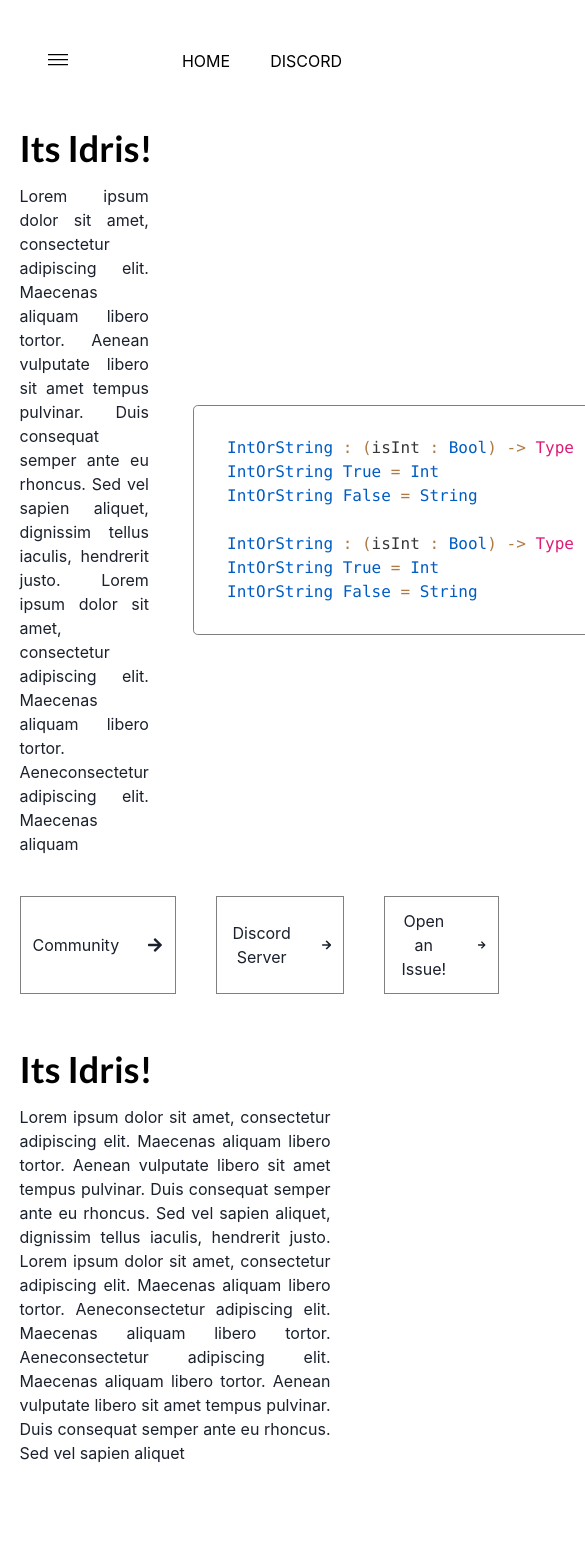
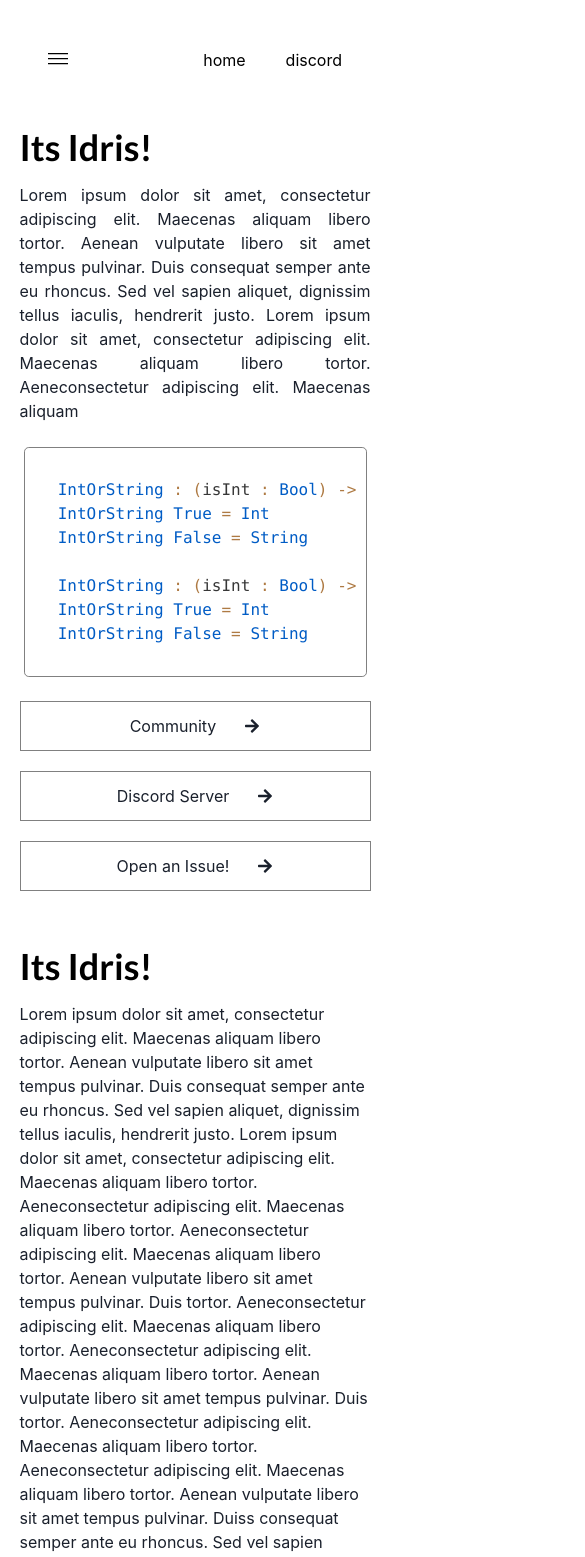
Before and after one commit to algebraic-dev/idris-4-noobs, a Next.js app: page / in a window 390 px wide. Shown: the top 1557 px of the page, 585 px wide, since content can reach past the window. Built offline with nearby package versions, Linux system fonts and the light colour scheme.

Commit message:
fix: made index responsive

```diff
--- a/components/ArticleTree.tsx
+++ b/components/ArticleTree.tsx
@@ -11,17 +11,18 @@
 
 const Module = ({ name }: { name: string }) => (
   <Box
-    fontSize="15"
+    fontSize="12"
     fontWeight="bold"
     textColor="brand.text-main"
     fontFamily="lato"
+    textTransform="uppercase"
   >
     {name}
   </Box>
 )
 
 const File = ({ name, selected }: { name: string; selected: boolean }) => (
-  <Box fontFamily="lato" textColor="brand.text-main" fontSize="15">
+  <Box fontFamily="lato" textColor="brand.text-side-faded" fontSize="15">
     {name}
   </Box>
 )
@@ -75,7 +76,9 @@
           my={1}
           borderY="none"
           borderRight="none"
-          borderLeftColor={selected == fileTree ? 'white' : 'transparent'}
+          borderLeftColor={
+            selected == fileTree ? 'brand.text-side-faded' : 'transparent'
+          }
           borderLeftWidth="3px"
           transition="0.2s background"
           _hover={{
--- a/components/Code.tsx
+++ b/components/Code.tsx
@@ -18,7 +18,8 @@
     <Box flexGrow={1} width="100%" w={width ? width : ''}>
       <pre>
         <ChakraCode
-          boxShadow="0px 10px 20px rgba(0, 0, 0, 0.12);"
+          border="1px solid grey"
+          boxShadow="none"
           width="100%"
           p={5}
           className={className}
--- a/components/Menu/index.module.css
+++ b/components/Menu/index.module.css
@@ -4,6 +4,13 @@
   transition: background-size 0.3s ease;
 }
 
+.menu-white {
+  background: linear-gradient(#fff, #fff) right bottom/0 2px no-repeat;
+  background-size: 0% 2px;
+  transition: background-size 0.3s ease;
+}
+
+.menu-white:hover,
 .menu-item:hover {
   background-position: left bottom;
   background-size: 100% 2px;
--- a/components/Menu/index.tsx
+++ b/components/Menu/index.tsx
@@ -1,4 +1,4 @@
-import { Text, Flex, Spacer } from '@chakra-ui/react'
+import { Text, Flex, Spacer, chakra } from '@chakra-ui/react'
 import styles from './index.module.css'
 
 import { VscMenu } from 'react-icons/vsc'
@@ -6,27 +6,17 @@
 interface Props {
   children: string
   color: string
+  href: string
 }
 
-const Item = ({
-  href,
-  children,
-  color,
-}: {
-  href: string
-  color: string
-  children: string
-}) => (
-  <Text
-    textTransform="uppercase"
-    textColor={color}
-    className={styles['menu-item']}
-  >
-    <a href={href} className="bg-line menu-item">
+const Item = ({ href, children, color }: Props) => {
+  let theme = styles[color == 'white' ? 'menu-white' : 'menu-item']
+  return (
+    <chakra.a href={href} textColor={color} className={theme}>
       {children}
-    </a>
-  </Text>
-)
+    </chakra.a>
+  )
+}
 
 const Menu = ({ onClick, color }: { color: string; onClick: () => void }) => (
   <Flex padding="12">
@@ -35,7 +25,7 @@
     </Text>
     <Spacer />
     <Flex gridGap="10">
-      <Item color={color} href="#">
+      <Item color={color} href="/">
         home
       </Item>
       <Item color={color} href="#">
--- a/components/Paragraph.tsx
+++ b/components/Paragraph.tsx
@@ -9,7 +9,8 @@
   return (
     <Text
       marginBottom="1"
-      width={width ? width : 'auto'}
+      textAlign="justify"
+      width={width ? width : '100%'}
       textColor="brand.text-faded"
       lineHeight="8"
     >
--- /dev/null
+++ b/components/Pushable.tsx
@@ -0,0 +1,22 @@
+import { Box } from '@chakra-ui/react'
+
+interface Props {
+  children: React.ReactNode
+  enabled?: boolean
+  size: string
+}
+
+const Pushable = ({ children, enabled, size }: Props) => {
+  return (
+    <Box
+      marginLeft={['0rem', '0rem', enabled ? size : '0rem']}
+      transition="ease-in-out"
+      transitionDuration="700ms"
+      transitionTimingFunction="ease-in-out"
+    >
+      {children}
+    </Box>
+  )
+}
+
+export default Pushable
--- a/components/Sidebar.tsx
+++ b/components/Sidebar.tsx
@@ -1,4 +1,4 @@
-import { Box, Text, Flex, Spacer, Center, chakra } from '@chakra-ui/react'
+import { Box, Text, Flex, Spacer, chakra, Img, Center } from '@chakra-ui/react'
 import { PostDir, PostFile } from '@lib/posts'
 import { VscChromeClose } from 'react-icons/vsc'
 import ArticleTree from './ArticleTree'
@@ -12,16 +12,19 @@
 }
 
 const Logo = () => (
-  <Text
+  <Flex
     width={['fit-content', 'fit-content', '100%']}
     fontSize="25px"
-    textAlign="center"
     textColor="brand.text-main"
+    alignItems="end"
     fontWeight="600"
   >
-    Idris2
-    <chakra.span textColor="#94202B">Noobs</chakra.span>
-  </Text>
+    <Center margin="auto">
+      <Img src="/Logo.svg" mr="2" width={4} />
+      Idris2
+      <chakra.span textColor="#b02c38">Noobs</chakra.span>
+    </Center>
+  </Flex>
 )
 
 const scrollBar = {
@@ -60,11 +63,11 @@
     p="15px"
     css={scrollBar}
   >
-    <Flex paddingY="20px" textColor="brand.text-main" paddingX="10px">
+    <Flex paddingY="15px" textColor="brand.text-main" paddingX="10px">
       <Logo />
       <Spacer />
-      <Center>
-        <VscChromeClose size={20} onClick={() => onClick()} />
+      <Center display={{ md: 'none', lg: 'box' }}>
+        <VscChromeClose size={16} onClick={() => onClick()} />
       </Center>
     </Flex>
     <Box paddingTop="10px">
--- a/components/Track.tsx
+++ b/components/Track.tsx
@@ -13,7 +13,7 @@
   url: string
 }
 
-const Line = () => <Box width="20" height="1" bgColor="brand.main"></Box>
+const Line = () => <Box width="12" height="1" bgColor="brand.main"></Box>
 
 const Circular = ({ marked, title, number, url }: CircleProps) => (
   <a href={'/posts/' + url}>
--- a/pages/_app.tsx
+++ b/pages/_app.tsx
@@ -7,12 +7,14 @@
 
 const colors = {
   brand: {
+    degrade: 'linear-gradient(95.12deg, #FE8450 1.96%, #CB2B3A 101.85%)',
     line: 'linear-gradient(#000, #000) right bottom/0 2px no-repeat',
     main: '#D73A49',
     'main-rgb': '215, 58, 73',
     'main-darker': '#932530',
     'text-main': 'white',
-    'text-faded': 'gray.600',
+    'text-faded': '#373737',
+    'text-side-faded': '#ffefef',
     'text-title': 'black',
   },
   fonts: {
--- a/pages/index.tsx
+++ b/pages/index.tsx
@@ -1,20 +1,21 @@
 import { readPosts } from '@lib/posts'
+import Sidebar from '@components/Sidebar'
+import Menu from '@components/Menu'
+import { PostDir, PostFile } from '@lib/posts'
+import { useState } from 'react'
+import Code from '@components/CodeBourded'
+import Header from '@components/Header'
+import { FaArrowRight, FaSearch } from 'react-icons/fa'
+
 import {
-  Box,
-  Text,
+  Box as Link,
+  Text as Paragraph,
   Flex,
   Input,
   InputGroup,
   InputLeftElement,
 } from '@chakra-ui/react'
-import Sidebar from '@components/Sidebar'
-import Menu from '@components/Menu'
-import { PostDir, PostFile } from '@lib/posts'
-import { useState } from 'react'
-import Code from '@components/Code'
-import Header from '@components/Header'
-import { FaArrowRight, FaSearch } from 'react-icons/fa'
-import CodeBourded from '@components/CodeBourded'
+import Pushable from '@components/Pushable'
 
 const example = `IntOrString : (isInt : Bool) -> Type
 IntOrString True = Int
@@ -26,19 +27,28 @@
 `
 
 const Button = ({ children }: { children: string }) => (
-  <Box
+  <Link
     display="flex"
     alignItems="center"
+    justifyContent="center"
+    cursor="pointer"
+    textAlign="center"
     gridGap={7}
-    justifyContent="center"
-    p={3}
     flexGrow={1}
+    transition="ease-in-out"
+    transitionDuration="200ms"
+    transitionTimingFunction="ease-in-out"
+    py={3}
+    my={['5', '5', '0']}
     border="1px solid gray"
-    textAlign="center"
+    _hover={{
+      bgColor: 'gray',
+      textColor: 'white',
+    }}
   >
     {children}
     <FaArrowRight />
-  </Box>
+  </Link>
 )
 
 const Index = ({ tree }: { tree: (PostDir | PostFile)[] }) => {
@@ -52,36 +62,37 @@
         onClick={() => setState(!state)}
         fileTree={tree}
       ></Sidebar>
-      <Box
-        marginLeft={['0rem', '0rem', state ? '20rem' : '0rem']}
-        transition="ease-in-out"
-        transitionDuration="700ms"
-        transitionTimingFunction="ease-in-out"
-        py="1px"
-      >
+
+      <Pushable enabled={state} size="20em">
         <Menu color="black" onClick={() => setState(!state)}></Menu>
-        <Box width={['90%', '80%', '70%']} margin="auto">
+        <Link width={['90%', '80%', '80%']} margin="auto">
           <Header my={0}>Its Idris!</Header>
-          <Flex gridGap={10} alignItems="center">
-            <Text width="50%" textAlign="justify">
+          <Link
+            display={{ md: 'box', lg: 'flex' }}
+            gridGap={10}
+            alignItems="center"
+          >
+            <Paragraph width={{ md: '100%', lg: '50%' }} textAlign="justify">
               Lorem ipsum dolor sit amet, consectetur adipiscing elit. Maecenas
               aliquam libero tortor. Aenean vulputate libero sit amet tempus
               pulvinar. Duis consequat semper ante eu rhoncus. Sed vel sapien
               aliquet, dignissim tellus iaculis, hendrerit justo. Lorem ipsum
               dolor sit amet, consectetur adipiscing elit. Maecenas aliquam
               libero tortor. Aeneconsectetur adipiscing elit. Maecenas aliquam
-            </Text>
-            <CodeBourded my={0} className="language-idris">
-              {example}
-            </CodeBourded>
-          </Flex>
-          <Flex gridGap={10} mt={10}>
+            </Paragraph>
+            <Link my={{ md: 10, lg: 0 }} width={{ md: '100%', lg: '50%' }}>
+              <Code my={6} className="language-idris">
+                {example}
+              </Code>
+            </Link>
+          </Link>
+          <Link display={{ md: 'box', lg: 'flex' }} gridGap={10} mt={5}>
             <Button>Community</Button>
             <Button>Discord Server</Button>
             <Button>Open an Issue!</Button>
-          </Flex>
+          </Link>
           <Header>Its Idris!</Header>
-          <Text textAlign="justify" mr="10">
+          <Paragraph>
             Lorem ipsum dolor sit amet, consectetur adipiscing elit. Maecenas
             aliquam libero tortor. Aenean vulputate libero sit amet tempus
             pulvinar. Duis consequat semper ante eu rhoncus. Sed vel sapien
@@ -90,12 +101,17 @@
             tortor. Aeneconsectetur adipiscing elit. Maecenas aliquam libero
             tortor. Aeneconsectetur adipiscing elit. Maecenas aliquam libero
             tortor. Aenean vulputate libero sit amet tempus pulvinar. Duis
+            tortor. Aeneconsectetur adipiscing elit. Maecenas aliquam libero
+            tortor. Aeneconsectetur adipiscing elit. Maecenas aliquam libero
+            tortor. Aenean vulputate libero sit amet tempus pulvinar. Duis
+            tortor. Aeneconsectetur adipiscing elit. Maecenas aliquam libero
+            tortor. Aeneconsectetur adipiscing elit. Maecenas aliquam libero
+            tortor. Aenean vulputate libero sit amet tempus pulvinar. Duiss
             consequat semper ante eu rhoncus. Sed vel sapien aliquet
-          </Text>
-
-          <Box margin="100" width="100%"></Box>
-        </Box>
-      </Box>
+          </Paragraph>
+          <Link margin="100" width="100%"></Link>
+        </Link>
+      </Pushable>
     </>
   )
 }
```
Also changed, not shown: pages/posts/[...slug].tsx (+6 -16 lines), public/Logo.svg (added).
